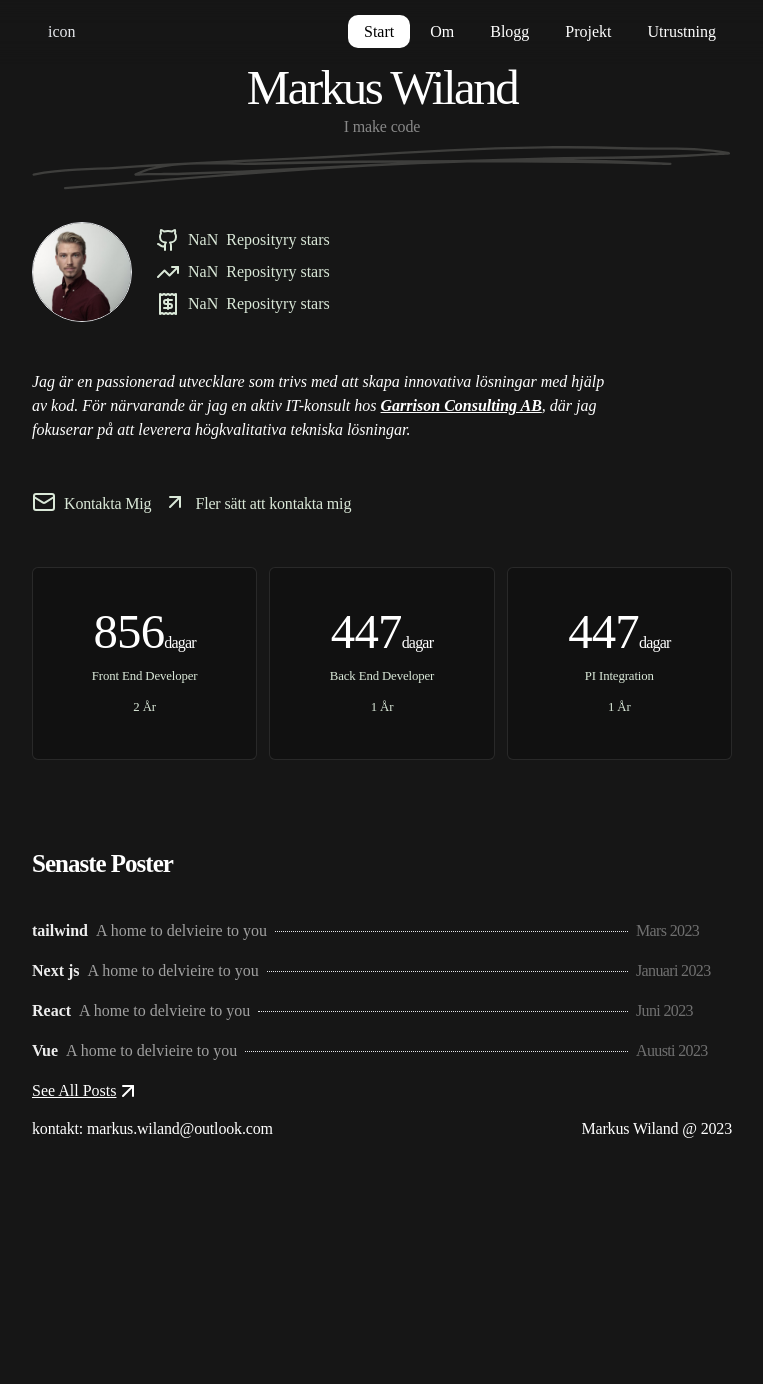
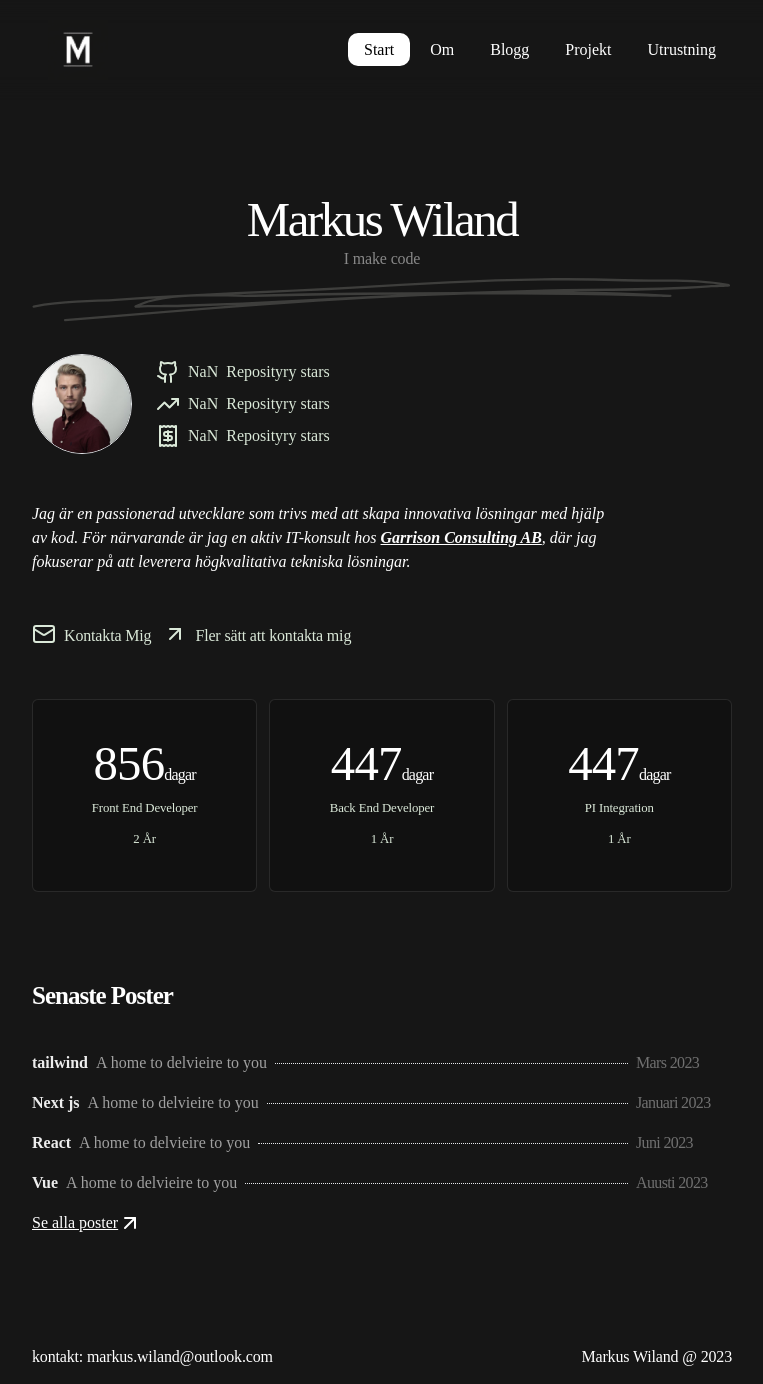
Before and after one commit to MarkusWiland/mw-portfolio, a Next.js app: page / in a window 1280 px wide. Shown: the whole page, without its empty margins (258-1021 px from the left). Before the commit the page ends 1156 px from the top, so only its background shows below. Built offline with nearby package versions, Linux system fonts and the light colour scheme; no server answers.

Commit message:
working on projects and design

```diff
--- a/app/about/page.js
+++ b/app/about/page.js
@@ -21,7 +21,7 @@ export default function About() {
 
   return (
     <main>
-      <div className="flex flex-col gap-16 md:gap-24">
+      <div className="flex flex-col gap-16 md:gap-24 md:pt-24 pt-16 md:pb-24 pb-16">
         <div>
           <h1>Om Mig</h1>
           <h3>En snabbtitt</h3>
--- a/app/gear/page.js
+++ b/app/gear/page.js
@@ -5,7 +5,7 @@ import React from "react";
 import GearEquipmentComp from "@/components/gearEquipmentComp";
 export default function Gear() {
   return (
-    <main className="flex flex-col gap-16">
+    <main className="flex flex-col gap-16 md:pt-24 pt-16 md:pb-24 pb-16">
       <section>
         <div className="flex flex-col gap-10">
           <GearEquipmentComp title={"Apple"} />
--- a/app/page.js
+++ b/app/page.js
@@ -32,7 +32,7 @@ export default async function Home() {
     },
   ];
   return (
-    <main className="flex flex-col gap-8 md:gap-12">
+    <main className="flex flex-col gap-8 md:gap-12 md:pt-24 pt-16 md:pb-24 pb-16">
       <section className="flex animate-in flex-col gap-8">
         <div>
           <h1 className="text-5xl animate-in text-primary text-center">
@@ -157,7 +157,7 @@ export default async function Home() {
           <Posts posts={posts} />
         </ul>
         <Link href="/" className="underline flex items-center">
-          See All Posts{" "}
+          Se alla poster{" "}
           <span>
             <svg
               xmlns="http://www.w3.org/2000/svg"
--- a/components/Header.js
+++ b/components/Header.js
@@ -23,7 +23,7 @@ export default function Header() {
             pathName === "/" ? "text-gray-200" : "text-secondary"
           }`}
         >
-          <span>icon</span>
+    <Image src="/mw.png" width={60} height={60} alt={"MW"} />
         </Link>
         <ul className="md:flex gap-1 items-center">
           {tabs.map((tab) => (
--- a/components/projects/Card.js
+++ b/components/projects/Card.js
@@ -18,7 +18,7 @@ export default function Card({ card, index, leng }) {
     >
       <motion.div
         style={{
-          top: `calc(-5vh + ${index * 40}px)`,
+          top: `calc(-5vh + ${index * 80}px)`,
           opacity: scrollYProgress,
         }}
         className={`flex flex-col relative w-full  origin-top	 bg-box py-4 px-8 border border-opacity-10 border-white rounded-md`}
```
Also changed, not shown: public/mw.png (added).
